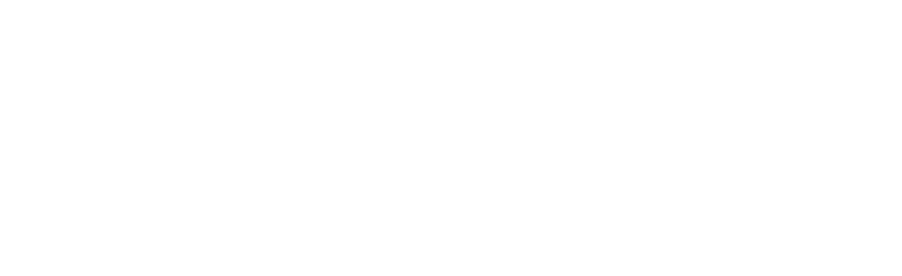
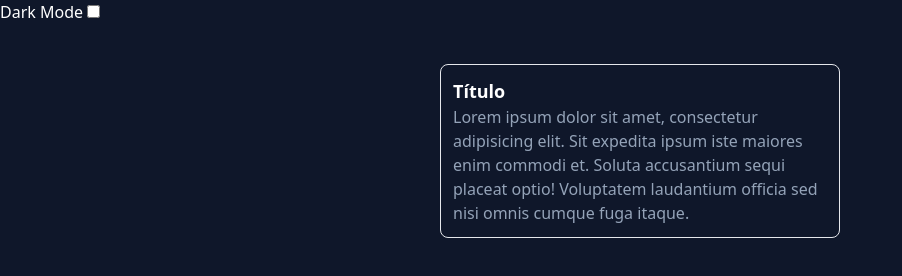
Before and after one commit to AlbertoG22/learning-tailwind, a website: page src/index.html in a window 1280 px wide. Shown: the whole page, without its empty margins (0-902 px from the left). Drawn offline with Linux system fonts and the light colour scheme.

Commit message:
Dark Mode with Tailwind

```diff
--- a/src/index.html
+++ b/src/index.html
@@ -1,12 +1,20 @@
 <!DOCTYPE html>
-<html lang="en">
+<html lang="en" class="dark">
 <head>
     <meta charset="UTF-8">
     <meta name="viewport" content="width=device-width, initial-scale=1.0">
     <link href="./output.css" rel="stylesheet">
     <title>Tailwind Course (Dark Mode)</title>
 </head>
-<body>
+<body class="dark:bg-slate-900">
+    <label for="darkmode" class="dark:text-white">Dark Mode</label>
+    <input type="checkbox" id="darkmode">
 
+    <article class="w-[400px] mt-10 border rounded-lg p-3 mx-auto">
+        <h2 class="font-bold text-lg dark:text-white">Título</h2>
+        <p class="dark:text-slate-400">Lorem ipsum dolor sit amet, consectetur adipisicing elit. Sit expedita ipsum iste maiores enim commodi et. Soluta accusantium sequi placeat optio! Voluptatem laudantium officia sed nisi omnis cumque fuga itaque.</p>
+    </article>
+
+    <script src="./main.js"></script>
 </body>
 </html>
--- /dev/null
+++ b/src/main.js
@@ -0,0 +1,5 @@
+const darkModeInput = document.querySelector('#darkmode');
+
+darkModeInput.addEventListener('click', () => {
+    document.documentElement.classList.toggle('dark');
+});
--- a/tailwind.config.js
+++ b/tailwind.config.js
@@ -1,5 +1,6 @@
 /** @type {import('tailwindcss').Config} */
 module.exports = {
+  darkMode: 'class',
   content: ["./src/**/*.{html,js}"],
   theme: {
     extend: {
```
Also changed, not shown: src/output.css.
